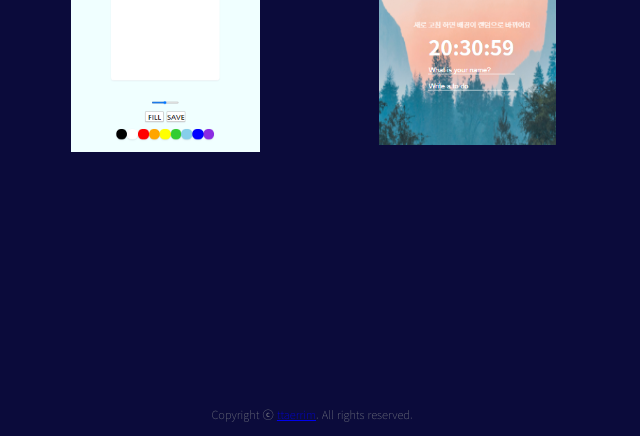
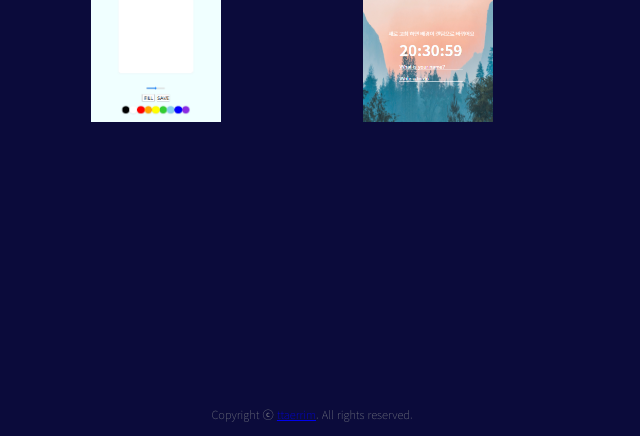
Before and after one commit to ttaerrim/ttaerrim.github.io, a plain HTML site: page index.html in a window 1280 px wide. Shown: the part 364-800 px from the top of the page, without its empty margins (328-968 px from the left). Drawn offline with Linux system fonts and the light colour scheme; a web font is replaced by a local one.

Commit message:
item css 수정

```diff
--- a/static/index.css
+++ b/static/index.css
@@ -37,7 +37,7 @@ header {
 }
 
 .item {
-    padding: 20px;
+    padding: 50px;
     text-align: center;
     font-size: 2em;
 }
@@ -46,7 +46,7 @@ header {
     padding-bottom: 10px;
 }
 .item img {
-    width: 70%;
+    width: 130px;
 }
 
 main a {
```
